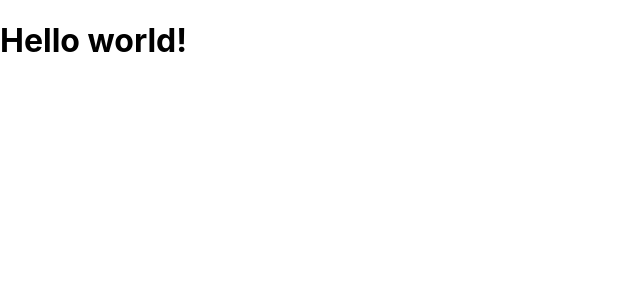
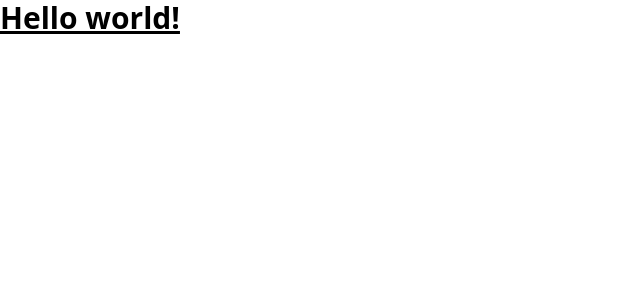
Before and after one commit to StingLab/inventory-management-system-v2, a React (Create React App) app: page / in a window 1280 px wide. Shown: the top 300 px of the page, without its empty margins (0-640 px from the left). Built offline with nearby package versions, Linux system fonts and the light colour scheme.

Commit message:
tailwind added

```diff
--- a/package.json
+++ b/package.json
@@ -34,5 +34,10 @@
       "last 1 firefox version",
       "last 1 safari version"
     ]
+  },
+  "devDependencies": {
+    "autoprefixer": "^10.4.8",
+    "postcss": "^8.4.14",
+    "tailwindcss": "^3.1.7"
   }
 }
--- /dev/null
+++ b/postcss.config.js
@@ -0,0 +1,6 @@
+module.exports = {
+  plugins: {
+    tailwindcss: {},
+    autoprefixer: {},
+  },
+}
--- a/src/index.css
+++ b/src/index.css
@@ -1,13 +1,3 @@
-body {
-  margin: 0;
-  font-family: -apple-system, BlinkMacSystemFont, 'Segoe UI', 'Roboto', 'Oxygen',
-    'Ubuntu', 'Cantarell', 'Fira Sans', 'Droid Sans', 'Helvetica Neue',
-    sans-serif;
-  -webkit-font-smoothing: antialiased;
-  -moz-osx-font-smoothing: grayscale;
-}
-
-code {
-  font-family: source-code-pro, Menlo, Monaco, Consolas, 'Courier New',
-    monospace;
-}
+@tailwind base;
+@tailwind components;
+@tailwind utilities;
--- /dev/null
+++ b/tailwind.config.js
@@ -0,0 +1,10 @@
+/** @type {import('tailwindcss').Config} */
+module.exports = {
+  content: [
+    "./src/**/*.{js,jsx,ts,tsx}",
+  ],
+  theme: {
+    extend: {},
+  },
+  plugins: [],
+}
```
Also changed, not shown: 1 other file (tests, documents, lock files or other folders).
